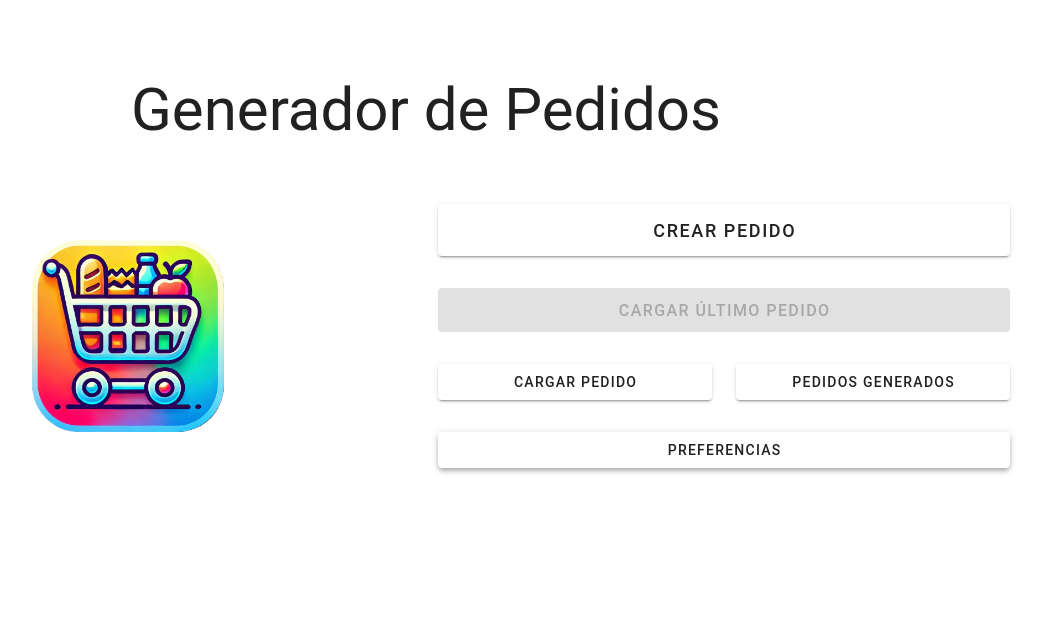
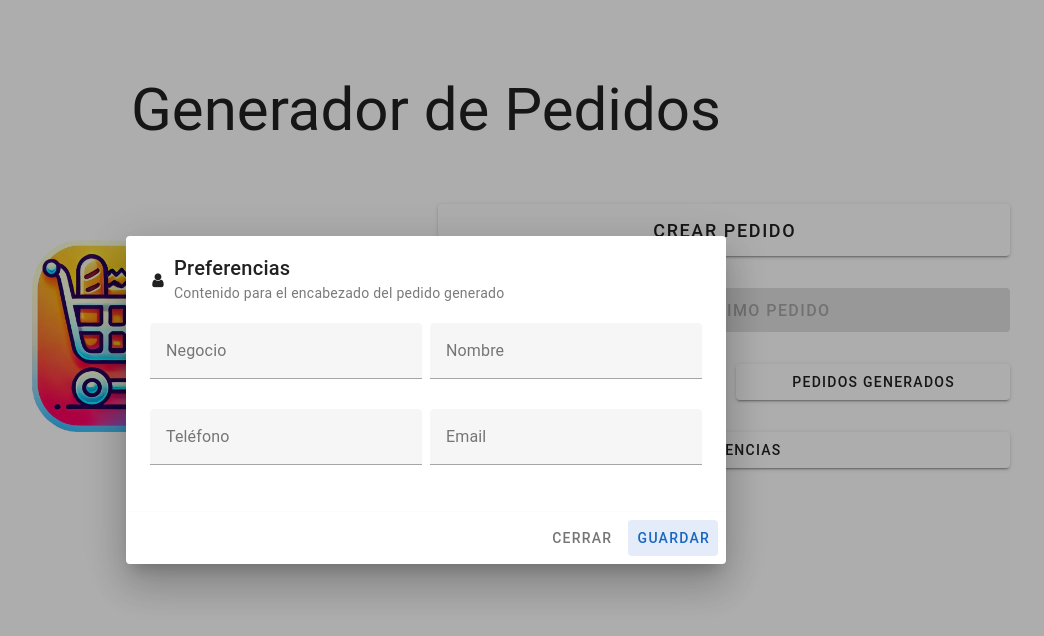
Before and after one commit to Tavo506/generador-de-pedidos, a Vue app: page / in a window 1280 px wide. Both pictures are taken after a click on the button "PREFERENCIAS". Shown: the top 636 px of the page, without its empty margins (214-1258 px from the left). Built offline with nearby package versions, Linux system fonts and the light colour scheme.

Commit message:
Add the preferences to customize the header of the orders

```diff
--- /dev/null
+++ b/src/components/PreferencesDialog.vue
@@ -0,0 +1,111 @@
+<script setup lang="ts">
+import {useLocalStorage} from "@vueuse/core";
+import {ref} from "vue";
+
+const dialog = defineModel<boolean>({required: true})
+
+const storageCommerce = useLocalStorage('preferences-commerce', '')
+const storageName = useLocalStorage('preferences-name', '')
+const storagePhone = useLocalStorage('preferences-phone', '')
+const storageEmail = useLocalStorage('preferences-email', '')
+
+const commerce = ref(storageCommerce.value)
+const name = ref(storageName.value)
+const phone = ref(storagePhone.value)
+const email = ref(storageEmail.value)
+
+
+function save() {
+  storageCommerce.value = commerce.value
+  storageName.value = name.value
+  storagePhone.value = phone.value
+  storageEmail.value = email.value
+
+  dialog.value = false
+}
+</script>
+
+<template>
+  <div class="pa-4 text-center">
+    <v-dialog
+        v-model="dialog"
+        max-width="600"
+    >
+      <v-card
+          prepend-icon="fa-user"
+          title="Preferencias"
+          subtitle="Contenido para el encabezado del pedido generado"
+      >
+        <v-card-text>
+          <v-row dense>
+            <v-col
+                cols="12"
+                md="6"
+            >
+              <v-text-field
+                  label="Negocio"
+                  hint="Nombre de tu negocio"
+                  v-model="commerce"
+              ></v-text-field>
+            </v-col>
+
+            <v-col
+                cols="12"
+                md="6"
+            >
+              <v-text-field
+                  label="Nombre"
+                  v-model="name"
+              ></v-text-field>
+            </v-col>
+
+            <v-col
+                cols="12"
+                md="6"
+            >
+              <v-text-field
+                  label="Teléfono"
+                  type="tel"
+                  v-model="phone"
+              ></v-text-field>
+            </v-col>
+
+            <v-col
+                cols="12"
+                md="6"
+            >
+              <v-text-field
+                  label="Email"
+                  type="email"
+                  v-model="email"
+              ></v-text-field>
+            </v-col>
+          </v-row>
+        </v-card-text>
+
+        <v-divider></v-divider>
+
+        <v-card-actions>
+          <v-spacer></v-spacer>
+
+          <v-btn
+              text="Cerrar"
+              variant="plain"
+              @click="dialog = false"
+          ></v-btn>
+
+          <v-btn
+              color="primary"
+              text="Guardar"
+              variant="tonal"
+              @click="save"
+          ></v-btn>
+        </v-card-actions>
+      </v-card>
+    </v-dialog>
+  </div>
+</template>
+
+<style scoped>
+
+</style>
--- a/src/composables/useFileWriter.ts
+++ b/src/composables/useFileWriter.ts
@@ -1,10 +1,23 @@
 import {Item} from "../types/types";
+import {MaybeRef, useLocalStorage} from "@vueuse/core";
 
 export function useFileWriter() {
+
+    const storageCommerce = useLocalStorage('preferences-commerce', '')
+    const storageName = useLocalStorage('preferences-name', '')
+    const storagePhone = useLocalStorage('preferences-phone', '')
+    const storageEmail = useLocalStorage('preferences-email', '')
+
     function exportOrderAsTxt(items: Item[], fileName: string) {
-        const header = `SUPER MARÍA AUXILIADORA\nGustavo Blanco Rojas\nTel: 2463-1546\nCorreo: tavobr1971@gmail.com\n\n` // TODO Load from preferences
+        const commerce = storageCommerce.value ? `${storageCommerce.value}\n` : ''
+        const name = storageName.value ? `${storageName.value}\n` : ''
+        const phone = storagePhone.value ? `Tel: ${storagePhone.value}\n` : ''
+        const email = storageEmail.value ? `Email: ${storageEmail.value}\n` : ''
+
+        const header = commerce + name + phone + email
         const content = items.map(item => `${item.quantity} : ${item.name}`).join('\n')
-        const fileContent = header + content
+        const fileContent = header ? `${header}\n${content}` : content // If there is content for the header, append a last new line
+
         // Create the content as a Blob
         const blob = new Blob([fileContent], {type: "text/plain"});
         const url = URL.createObjectURL(blob);
--- a/src/pages/Home.vue
+++ b/src/pages/Home.vue
@@ -1,6 +1,7 @@
 <script setup lang="ts">
 import {useRouter} from "vue-router";
 import {onMounted, ref} from "vue";
+import PreferencesDialog from "../components/PreferencesDialog.vue";
 import {useFileReader} from "../composables/useFileReader";
 import {useOrdersStore} from "../stores/orders";
 import {useLocalStorage} from "@vueuse/core";
@@ -13,7 +14,8 @@ const fileUpload = ref()
 const {readExcel} = useFileReader()
 const ordersStore = useOrdersStore()
 
-const showContinueModal = ref(false)
+const showContinueDialog = ref(false)
+const showPreferencesDialog = ref(false)
 
 function triggerFileUpload() {
   fileUpload.value.click()
@@ -80,14 +82,14 @@ onMounted(() => {
 
         <v-spacer/>
 
-        <v-btn block class="">
+        <v-btn block @click="showPreferencesDialog = true">
           Preferencias
         </v-btn>
       </v-col>
     </v-row>
 
     <v-dialog
-        v-model="showContinueModal"
+        v-model="showContinueDialog"
         width="auto"
     >
       <v-card
@@ -101,10 +103,12 @@ onMounted(() => {
 
           <v-btn @click="openLastOrder()">Sí</v-btn>
 
-          <v-btn @click="showContinueModal = false">No</v-btn>
+          <v-btn @click="showContinueDialog = false">No</v-btn>
         </template>
       </v-card>
     </v-dialog>
+
+    <PreferencesDialog v-model="showPreferencesDialog"></PreferencesDialog>
   </v-container>
 
   <!-- Hidden input for the files -->
```
